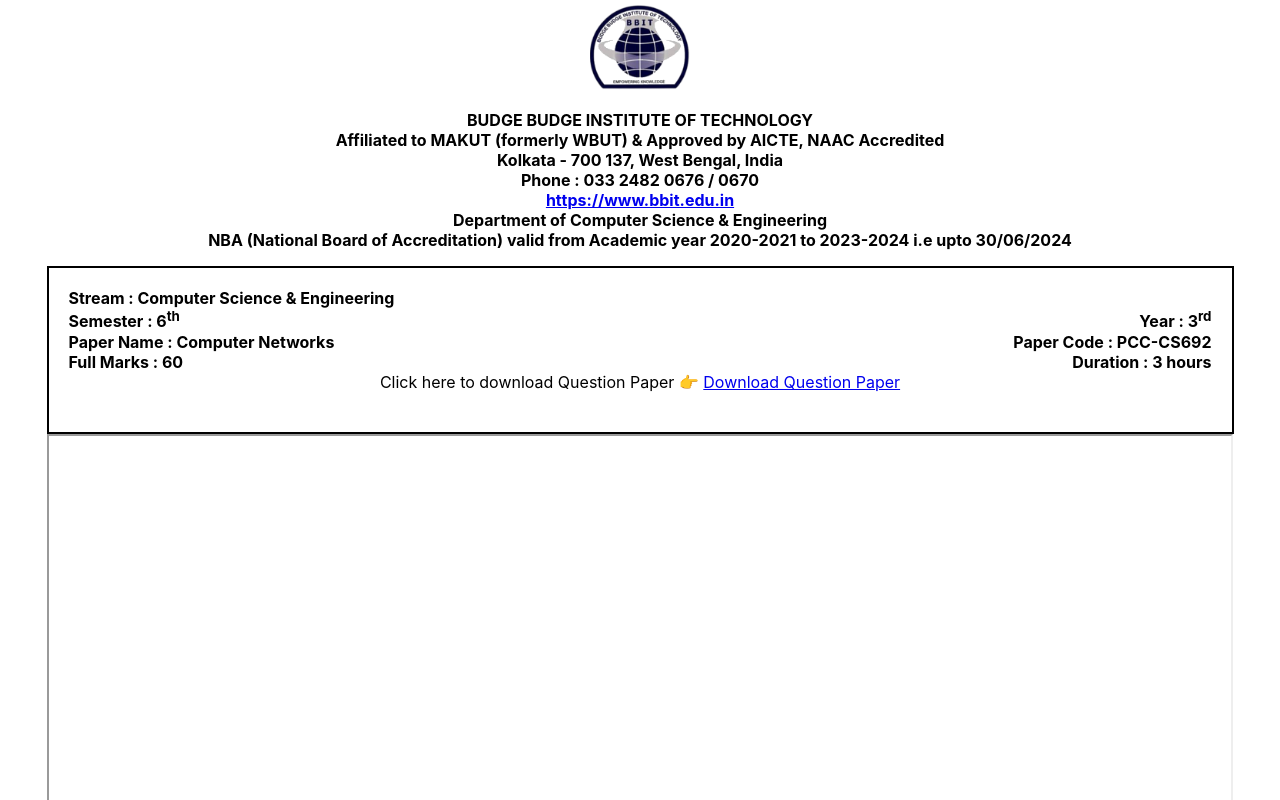
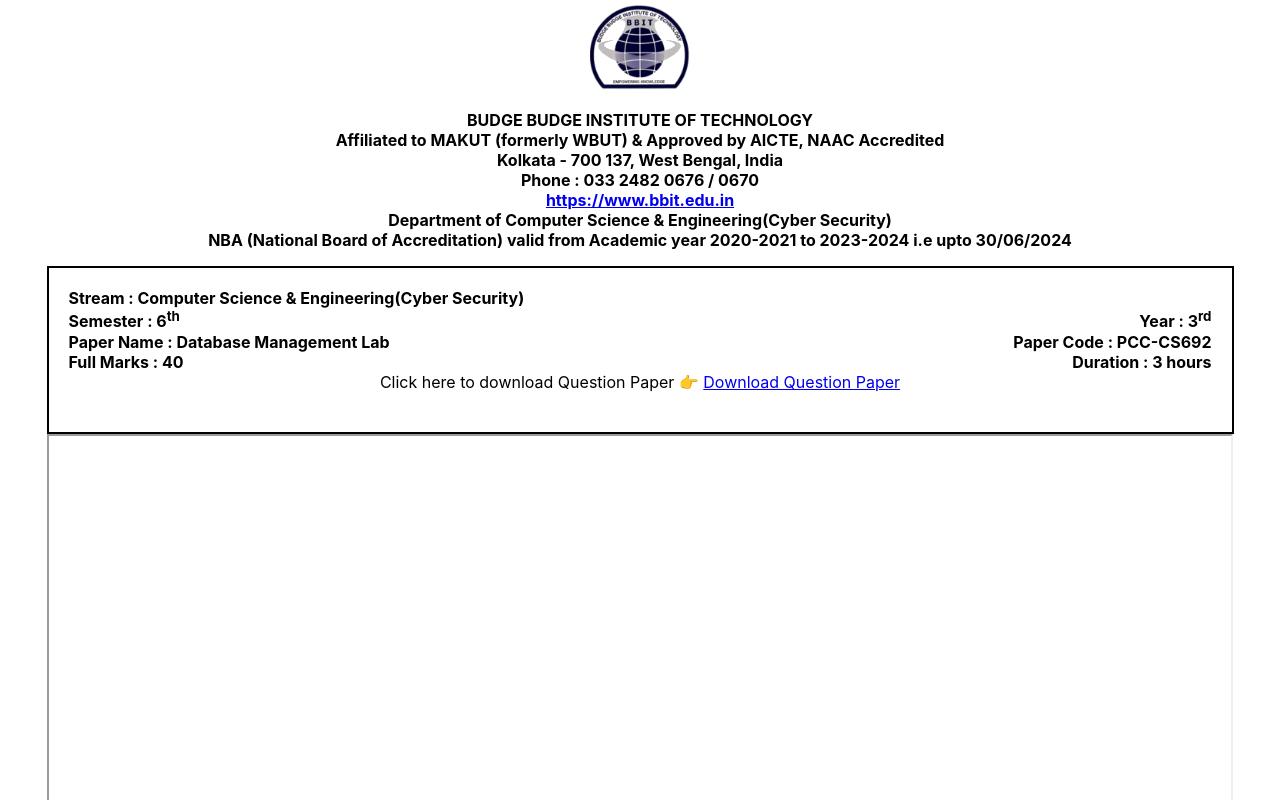
Before and after one commit to saklin137/bbit-question, a React (Create React App) app: page / in a window 1280 px wide. Shown: the top 800 px of the page. Built offline with nearby package versions, Linux system fonts and the light colour scheme.

Commit message:
Update App.js

```diff
--- a/src/App.js
+++ b/src/App.js
@@ -12,7 +12,7 @@
           Kolkata - 700 137, West Bengal, India<br/>
           Phone : 033 2482 0676 / 0670<br/>
           <a href="https://www.bbit.edu.in/">https://www.bbit.edu.in</a><br/>
-          Department of Computer Science & Engineering<br/>
+          Department of Computer Science & Engineering(Cyber Security)<br/>
           NBA (National Board of Accreditation) valid from Academic year 2020-2021 to 2023-2024 i.e upto 30/06/2024
         </b>
       </p>
@@ -21,10 +21,10 @@
         <div className="Question" style={{border:"2px solid black",padding:"20px", width:"90%"}}>
         <div style={{display:"grid",gridTemplateColumns: "1fr 1fr", width: "100%"}}>
           <div style={{textAlign:"left",fontWeight:"bold"}}>
-            Stream : Computer Science & Engineering<br/>
+            Stream : Computer Science & Engineering(Cyber Security)<br/>
             Semester : 6<sup>th</sup><br/>
-            Paper Name : Computer Networks<br/>
-            Full Marks : 60
+            Paper Name : Database Management Lab<br/>
+            Full Marks : 40
           </div>
           <div style={{textAlign:"right",fontWeight:"bold"}}>
             <br/>Year : 3<sup>rd</sup><br/>
```
